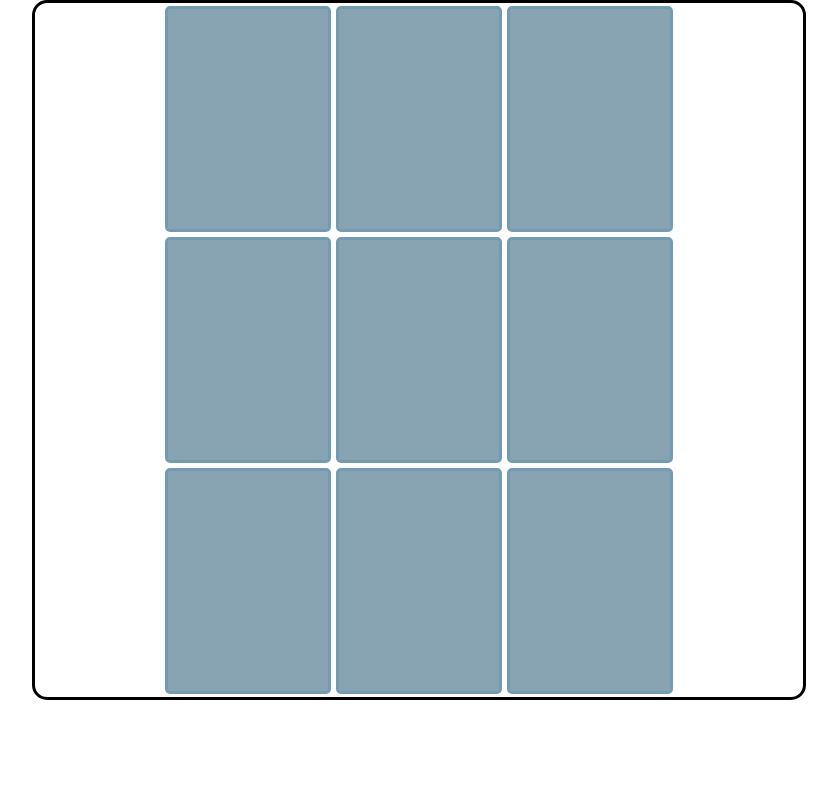
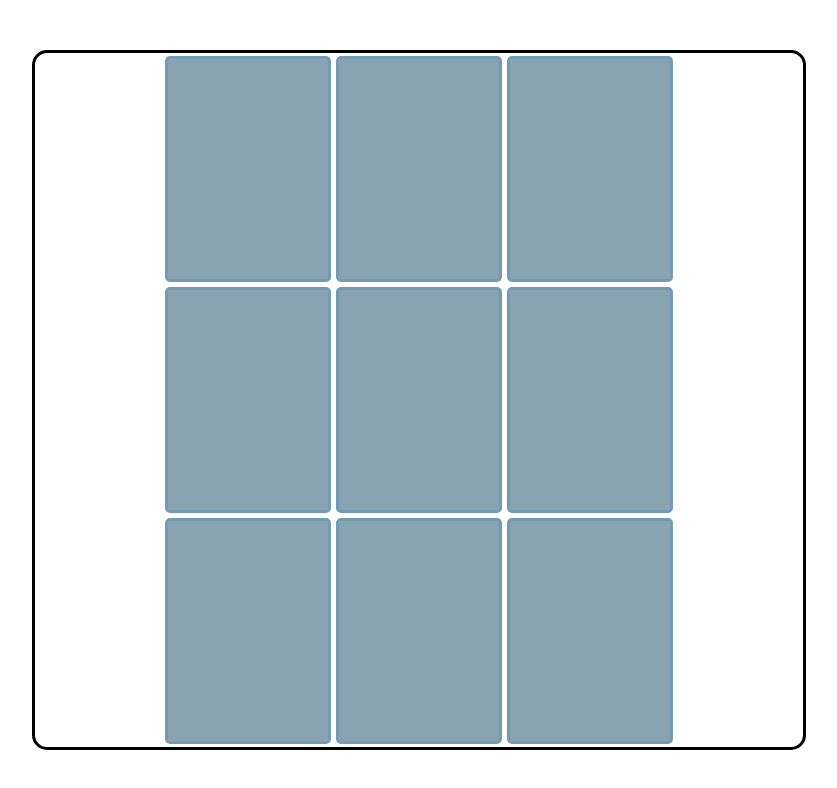
Before and after one commit to Gitreposuser/42game1test, an Angular app: page /game1 in a window 1280 px wide. Shown: the top 788 px of the page, without its empty margins (221-1058 px from the left). Built offline with nearby package versions, Linux system fonts and the light colour scheme.

Commit message:
fix game1 position

```diff
--- a/src/app/pages/game1/game1.component.css
+++ b/src/app/pages/game1/game1.component.css
@@ -1,6 +1,8 @@
 .container{
     display: flex;
-
+    height: 100vh;
+    justify-content: center;
+    align-items: center;
 }
 
 .column-left{
```
